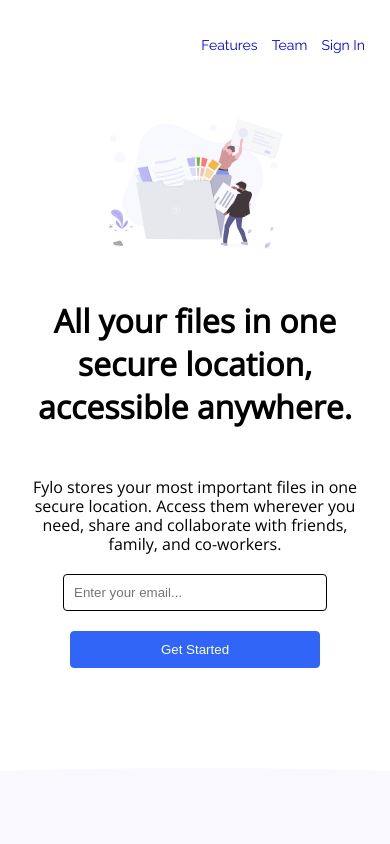
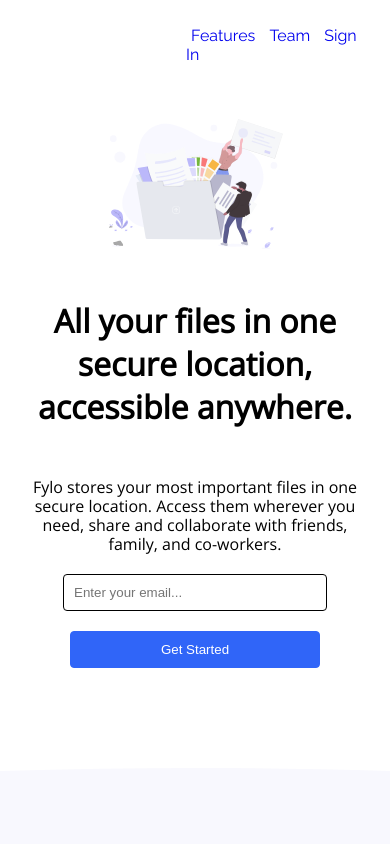
Before and after one commit to rafiputra2000/fylo-landing-page-with-two-column-layout-master, a plain HTML site: page index.html in a window 390 px wide. Shown: the top 844 px of the page. Drawn offline with nearby package versions, Linux system fonts and the light colour scheme; files whose address does not match are found by name.

Commit message:
Update styles.css

```diff
--- a/css/styles.css
+++ b/css/styles.css
@@ -474,15 +474,6 @@ footer .template-footer {
 
 }
 
-@media screen and (max-width:400px){
-  .top-header a{
-    font-size: 14px;
-
-  }
-
-
-
-
 
 /****************************IMG CLASS SELECTOR***********************************/
 
```
